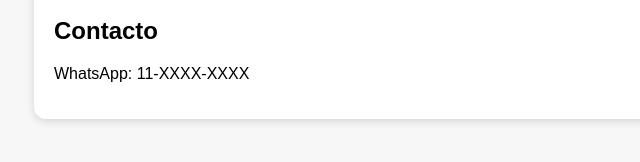
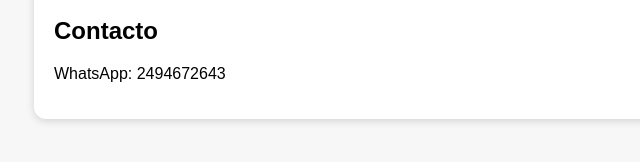
Before and after one commit to fransprovieri/Black-Magic-Pocket-Cinema-Camera-4K, a plain HTML site: page pagina_simple_producto.html in a window 1280 px wide. Shown: the part 488-650 px from the top of the page, 206-846 px from the left. Drawn offline with Linux system fonts and the light colour scheme.

Commit message:
Update pagina_simple_producto.html

```diff
--- a/pagina_simple_producto.html
+++ b/pagina_simple_producto.html
@@ -58,7 +58,7 @@
     <p>Muy buen estado, sin golpes ni rayas. Incluye accesorios.</p>
 
     <h2>Contacto</h2>
-    <p>WhatsApp: 11‑XXXX‑XXXX</p>
+    <p>WhatsApp: 2494672643</p>
   </div>
 </body>
 </html>
```
